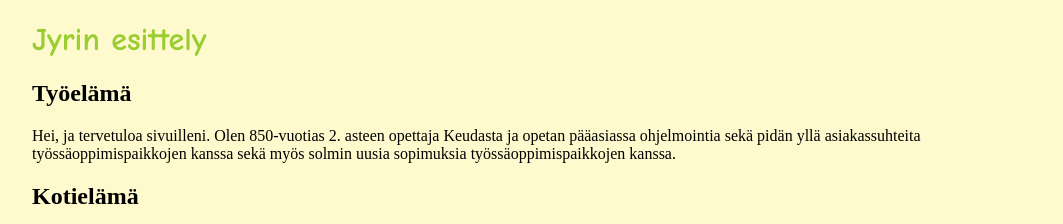
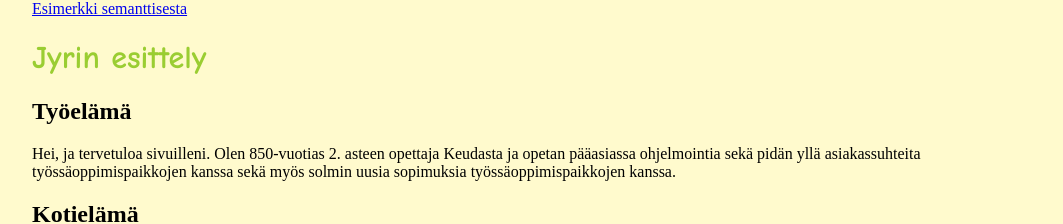
Before and after one commit to SaaraM1/sijaistus, a plain HTML site: page index.html in a window 1280 px wide. Shown: the top 224 px of the page, without its empty margins (108-1171 px from the left). Drawn offline with Linux system fonts and the light colour scheme.

Commit message:
Update index.html

```diff
--- a/index.html
+++ b/index.html
@@ -6,6 +6,7 @@
     <link rel="stylesheet" href="esittely.css">
   </head>
   <body>
+    <a href="https://saaram1.github.io/sijaistus/semanttinen.html">Esimerkki semanttisesta</a><br>
     <h1>Jyrin esittely</h1>
     <h2>Työelämä</h2>
     <p>Hei, ja tervetuloa sivuilleni. Olen 850-vuotias 2. asteen
```
